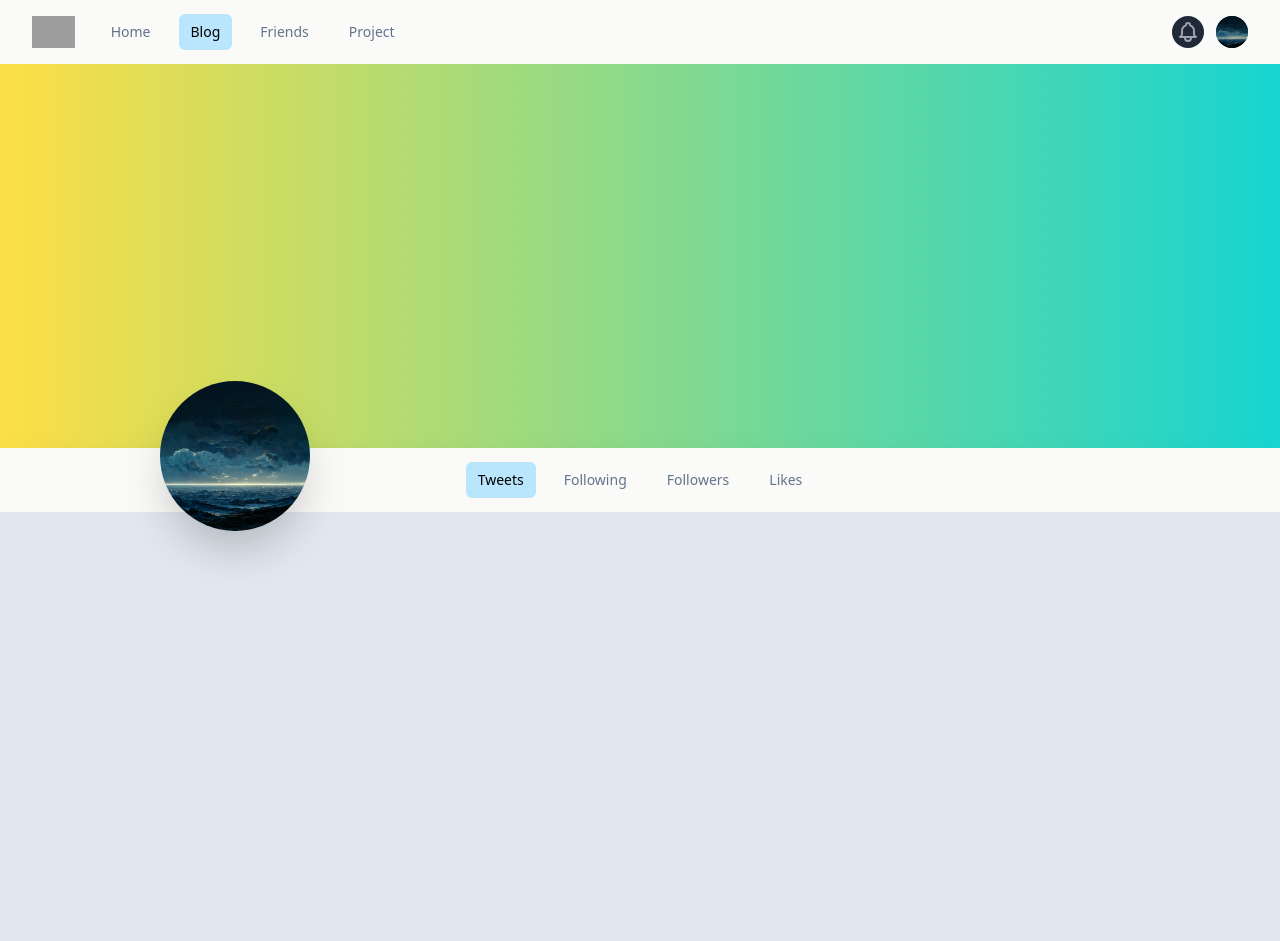
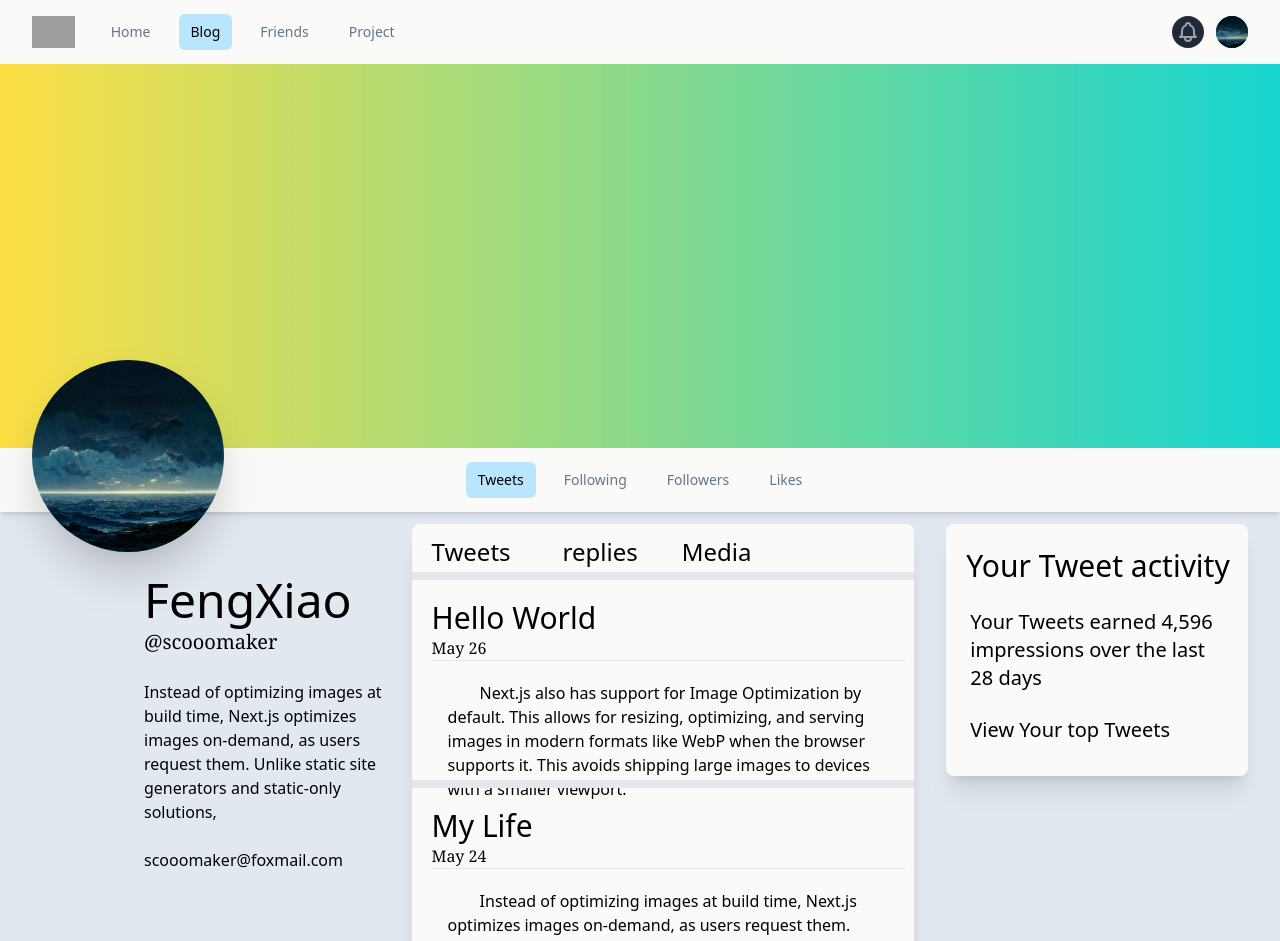
Before and after one commit to scooomaker/BlogChain, a Next.js app: page / in a window 1280 px wide. Shown: the top 941 px of the page. Built offline with nearby package versions, Linux system fonts and the light colour scheme; grey boxes are pictures that could not be loaded.

Commit message:
add main text

```diff
--- a/components/LittleNav.tsx
+++ b/components/LittleNav.tsx
@@ -19,16 +19,16 @@ const profileImg = '/images/sea1.png'
 function LittleNav() {
   return (
     <>
-      <Disclosure as="nav" className="bg-stone-50 shadow-2xl">
+      <Disclosure as="nav" className="bg-stone-50 shadow-md">
         {({ open }) => (
           <>
             <div className="max-w-7xl mx-auto px-2 sm:px-6 lg:px-8">
 
               {/* main  */}
-              <div className="relative flex items-center justify-between h-16">
+              <div className="relative flex flex-row items-center justify-between h-16">
 
                 {/* img  */}
-                <div className='h-[150px] w-[150px] flex-1 flex justify-center '>
+                <div className='h-48 w-48 flex-1 flex justify-start z-30'>
                   <img className="imaged shadow-2xl" src={profileImg} />
                   {/* <img className="rounded-full ring-2 -translate-y-6 " src={profileImg} /> */}
                   {/* I don't know how to uses tailwind to solve this problem, so I use the base css. */}
--- /dev/null
+++ b/components/MainText.tsx
@@ -0,0 +1,77 @@
+import React from 'react'
+
+function Main() {
+    return (
+        <>
+            <div className="flex flex-row">
+                {/* left lan  */}
+                <div className="basis-4/12 pl-36 pt-16 pr-5 font-sans">
+                    <div>
+                        <div className='text-5xl pb-1'>FengXiao</div>
+                        <p className='font-serif text-xl'>@scooomaker</p>
+
+                        <br />
+                        <p>Instead of optimizing images at build time, Next.js optimizes images on-demand, as users request them. Unlike static site generators and static-only solutions,</p>
+
+                        <br />
+                        <p>scooomaker@foxmail.com</p>
+
+                    </div>
+                </div>
+                {/* center lan  */}
+                <div className="basis-5/12 mt-3 bg-stone-50 shadow-xl rounded-lg">
+                    <div className="grid grid-cols-1 divide-y-8">
+                        {/* A text begin  */}
+                        <div className='text-2xl pt-3 pb-1'>
+                            <span className='px-5 mb-0 pb-0'>Tweets</span>
+                            <span className='px-8 mb-0 pb-0'>replies</span>
+                            <span className='pl-3 mb-0 pb-0'>Media</span>
+                        </div>
+
+
+                        <div className='h-52 pt-5 pl-5 pr-2 pb-5'>
+                            <h1 className='text-3xl'>Hello World</h1>
+                            <div className='font-serif'>May 26</div>
+                            <hr />
+                            <div className='font-light mx-4 my-5 indent-8'>
+                            Next.js also has support for Image Optimization by default. This allows for resizing, optimizing, and serving images in modern formats like WebP when the browser supports it. This avoids shipping large images to devices with a smaller viewport.
+                            </div>
+                        </div>
+
+                        <div className='h-52 pt-5 pl-5 pr-2 pb-5'>
+                            <h1 className='text-3xl'>My Life</h1>
+                            <div className='font-serif'>May 24</div>
+                            <hr />
+                            <div className='font-light mx-4 my-5 indent-8'>
+                            Instead of optimizing images at build time, Next.js optimizes images on-demand, as users request them. Unlike static site generators and static-only solutions, your build times aren't increased, whether shipping 10 images or 10 million images.
+                            </div>
+                        </div>
+
+                    </div>
+                </div>
+
+
+                {/* right lan  */}
+                <div className="basis-3/12 mt-3 bg-stone-50 shadow-xl rounded-lg mx-8 pb-8 h-min">
+                    <div className='m-auto p-auto '>
+                        <div className='text-3xl font-medium ml-5 mt-6 mb-2'>Your Tweet activity</div>
+                        <div className='font-light text-xl mt-6 mx-6'>
+                            Your Tweets earned 4,596 impressions over the last 28 days
+                        </div>
+                        <div className='font-normal text-xl mt-6 mx-6'>
+                            View Your top Tweets
+                        </div>
+                    </div>
+
+                    <div className=''>
+
+                    </div>
+                </div>
+
+            </div>
+
+        </>
+    )
+}
+
+export default Main
--- a/pages/index.tsx
+++ b/pages/index.tsx
@@ -3,22 +3,27 @@ import Head from 'next/head'
 import Image from 'next/image'
 import LittleNav from '../components/LittleNav'
 import Navbar from '../components/Navbar'
+import MainText from '../components/MainText'
+
 
 const bgImg = '/images/cool-background2.png'
 
 const Home: NextPage = () => {
   return (
     <>
-      <Navbar />
+      <div className='bg-slate-200 h-[10000px]'>
+        <Navbar />
 
-      {/* backgroundImage */}
-      <div className='bg-fixed bg-cover bg-no-repeat bg-right-top h-96' style={{ backgroundImage: `url(${bgImg})` }}></div>
+        {/* backgroundImage */}
+        <div className='bg-fixed bg-cover bg-no-repeat bg-right-top h-96' style={{ backgroundImage: `url(${bgImg})` }}></div>
 
-      <LittleNav />
+        <LittleNav />
 
-      <div className='bg-slate-200 h-[10000px]'>
+        <MainText />
 
       </div>
+
+
     </>
 
   )
```
Also changed, not shown: components/Main.tsx (deleted, +0 -11 lines).
